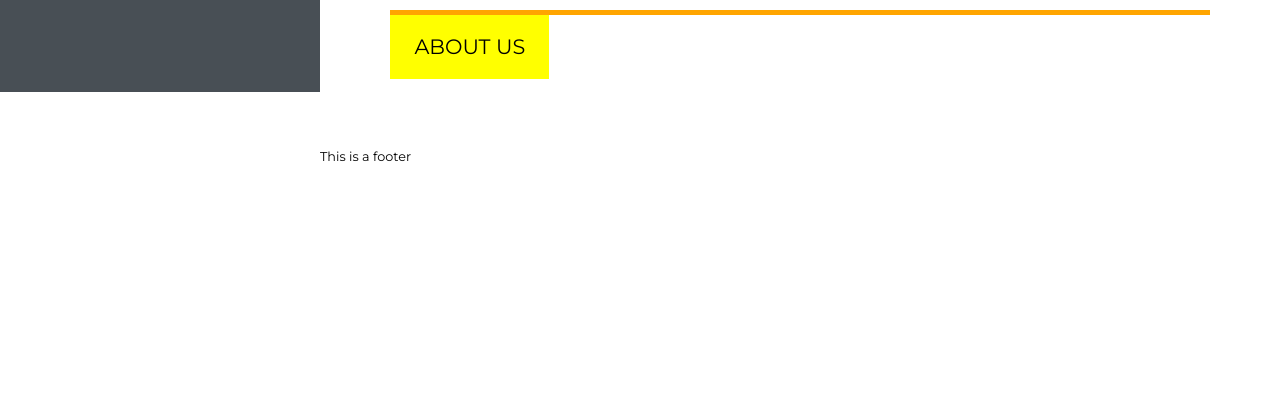
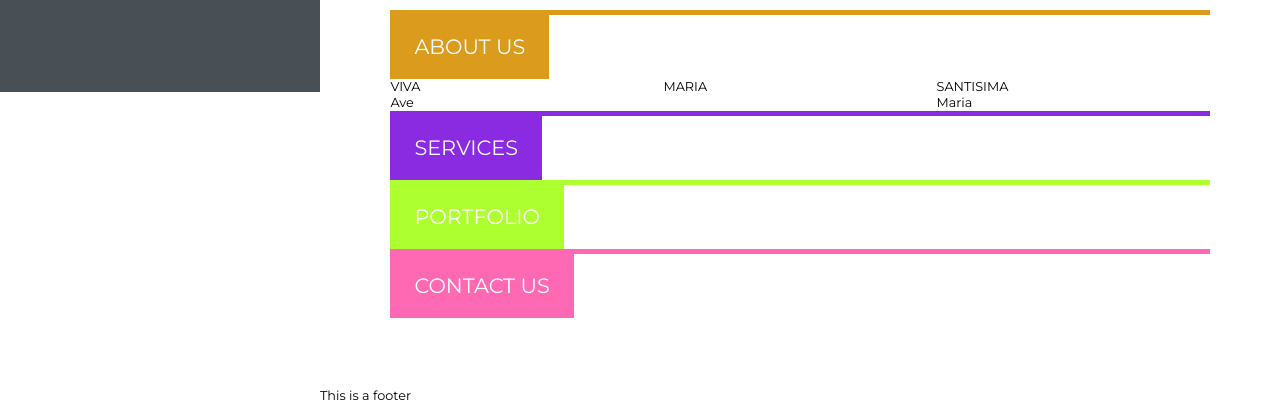
Before and after one commit to CodesWithRobi/PortfolioVer0.3, a plain HTML site: page index.html in a window 1280 px wide. Shown: the part 708-1112 px from the top of the page. Before the commit the page ends 873 px from the top, so only its background shows below. Drawn offline with Linux system fonts and the light colour scheme.

Commit message:
added grids

```diff
--- a/css/style.css
+++ b/css/style.css
@@ -1,6 +1,7 @@
 :root {
   --menu-grey: #484f55;
   --list-grey: #303539;
+  --yellow: #db9c1e;
   --box-size: 5.5vw;
 }
 
@@ -108,13 +109,22 @@ main {
   }
 
   & .flag {
-    border-top: 5px solid orange;
+    border-top: 5px solid var(--yellow);
 
     & span {
       font-size: 1.3rem;
       display: inline-block;
       padding: 1.5rem;
-      background-color: yellow;
+      background-color: var(--yellow);
+      color: white;
+    }
+
+    &+.cards {
+      display: grid;
+      grid-template-areas:
+        "pic1 pic2 pic3"
+        "textarea textarea pic4";
+      grid-template-columns: repeat(3, 1fr);
     }
   }
 }
--- a/index.html
+++ b/index.html
@@ -32,7 +32,7 @@
       >
         <div class="menu-list">HOME</div>
       </div>
-      <div class="menu" style="border-color: yellow">
+      <div class="menu" style="border-color: #e9b144">
         <div class="menu-list">ABOUT US</div>
       </div>
       <div class="menu" style="border-color: blueviolet">
@@ -55,7 +55,35 @@
         placeholder text yoo lets gooLorem Ipsum This is a placeholder text yoo
         lets gooLorem Ipsum This is a placeholder text yoo lets gooLorem Ipsum
       </p>
+
+      <!-- ------------------------------------------------------------------------------------------------------ -->
+
       <div class="flag"><span>ABOUT US</span></div>
+      <div class="cards">
+        <div class="card" style="grid-area: pic1">VIVA</div>
+        <div class="card" style="grid-area: pic2">MARIA</div>
+        <div class="card" style="grid-area: pic3">SANTISIMA</div>
+        <div class="card" style="grid-area: textarea">Ave</div>
+        <div class="card" style="grid-area: pic4">Maria</div>
+      </div>
+
+      <!-- ------------------------------------------------------------------------------------------------------ -->
+
+      <div class="flag" style="border-color: blueviolet">
+        <span style="background-color: blueviolet">SERVICES</span>
+      </div>
+
+      <!-- ------------------------------------------------------------------------------------------------------ -->
+
+      <div class="flag" style="border-color: greenyellow">
+        <span style="background-color: greenyellow">PORTFOLIO</span>
+      </div>
+
+      <!-- ------------------------------------------------------------------------------------------------------ -->
+
+      <div class="flag" style="border-color: hotpink">
+        <span style="background-color: hotpink">CONTACT US</span>
+      </div>
     </main>
 
     <!-- ------------------------------------------------------------------------------------------------------ -->
```
